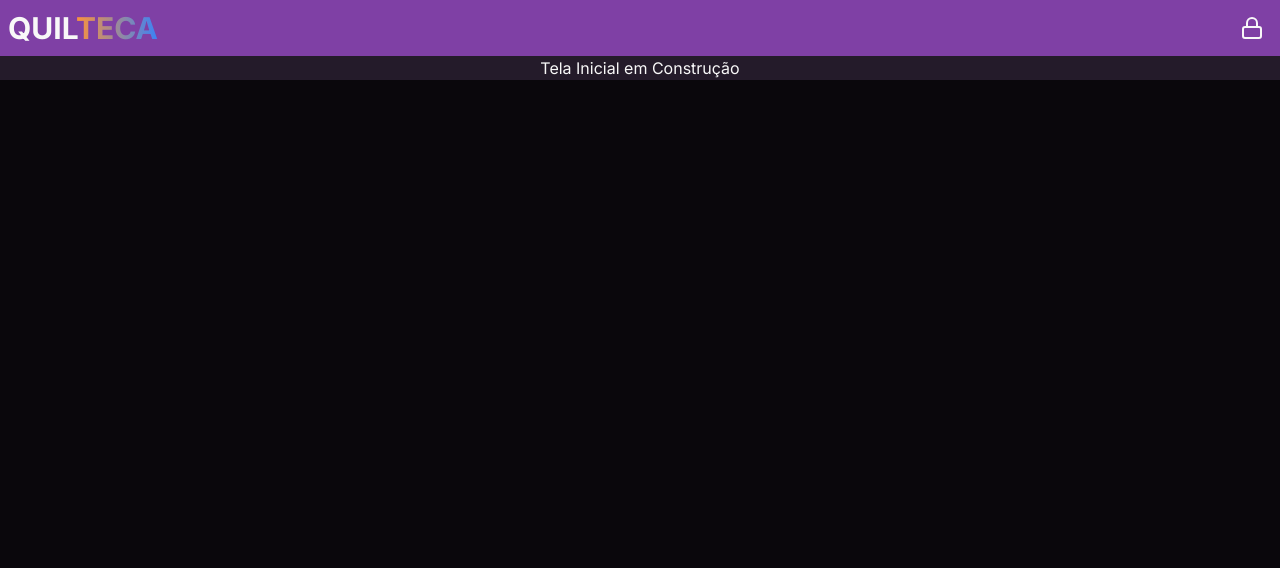
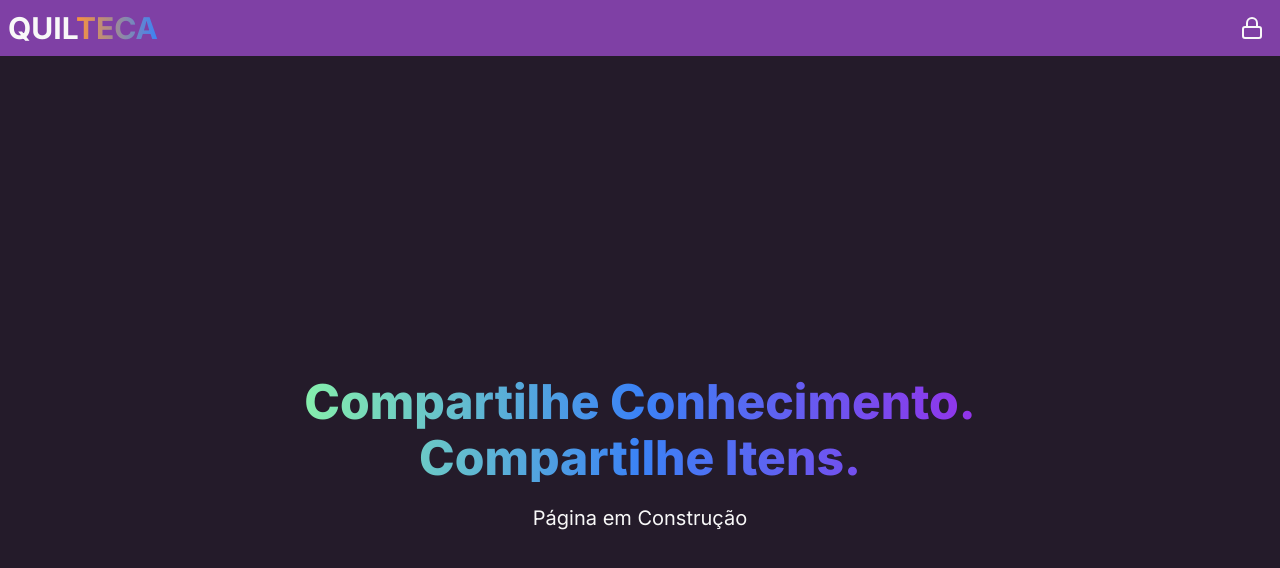
Before and after one commit to QuiLion7/quilteca, a Next.js app: page / in a window 1280 px wide. Shown: the top 568 px of the page. Built offline with nearby package versions, Linux system fonts and the light colour scheme; no server answers.

Commit message:
feat(homepage): Update homepage to notify that the site is under construction

```diff
--- a/src/app/page.tsx
+++ b/src/app/page.tsx
@@ -1,9 +1,36 @@
-import Image from "next/image";
-
 export default function Home() {
   return (
-    <main className="flex w-full items-center justify-center bg-secondary px-2 2xl:container">
-      Tela Inicial em Construção
+    <main className="flex w-screen items-center justify-center bg-secondary">
+      <section className="w-full text-primary-foreground">
+        <div className="w-full px-4 py-32 lg:flex lg:h-screen lg:items-center">
+          <div className="jus] flex w-full flex-col items-center gap-1 text-center">
+            <h1 className="flex flex-col items-center justify-center gap-2 bg-gradient-to-r from-green-300 via-blue-500 to-purple-600 bg-clip-text text-3xl font-extrabold text-transparent sm:text-5xl">
+              Compartilhe Conhecimento.
+              <span className="sm:block"> Compartilhe Itens. </span>
+            </h1>
+
+            <p className="mt-4 max-w-xl sm:text-xl/relaxed">
+              Página em Construção
+            </p>
+
+            {/* <div className="mt-8 flex flex-wrap justify-center gap-4">
+              <a
+                className="block w-full rounded border border-blue-600 bg-blue-600 px-12 py-3 text-sm font-medium text-white hover:bg-transparent hover:text-white focus:outline-none focus:ring active:text-opacity-75 sm:w-auto"
+                href="#"
+              >
+                Get Started
+              </a>
+
+              <a
+                className="block w-full rounded border border-blue-600 px-12 py-3 text-sm font-medium text-white hover:bg-blue-600 focus:outline-none focus:ring active:bg-blue-500 sm:w-auto"
+                href="#"
+              >
+                Learn More
+              </a>
+            </div> */}
+          </div>
+        </div>
+      </section>
     </main>
   );
 }
```
